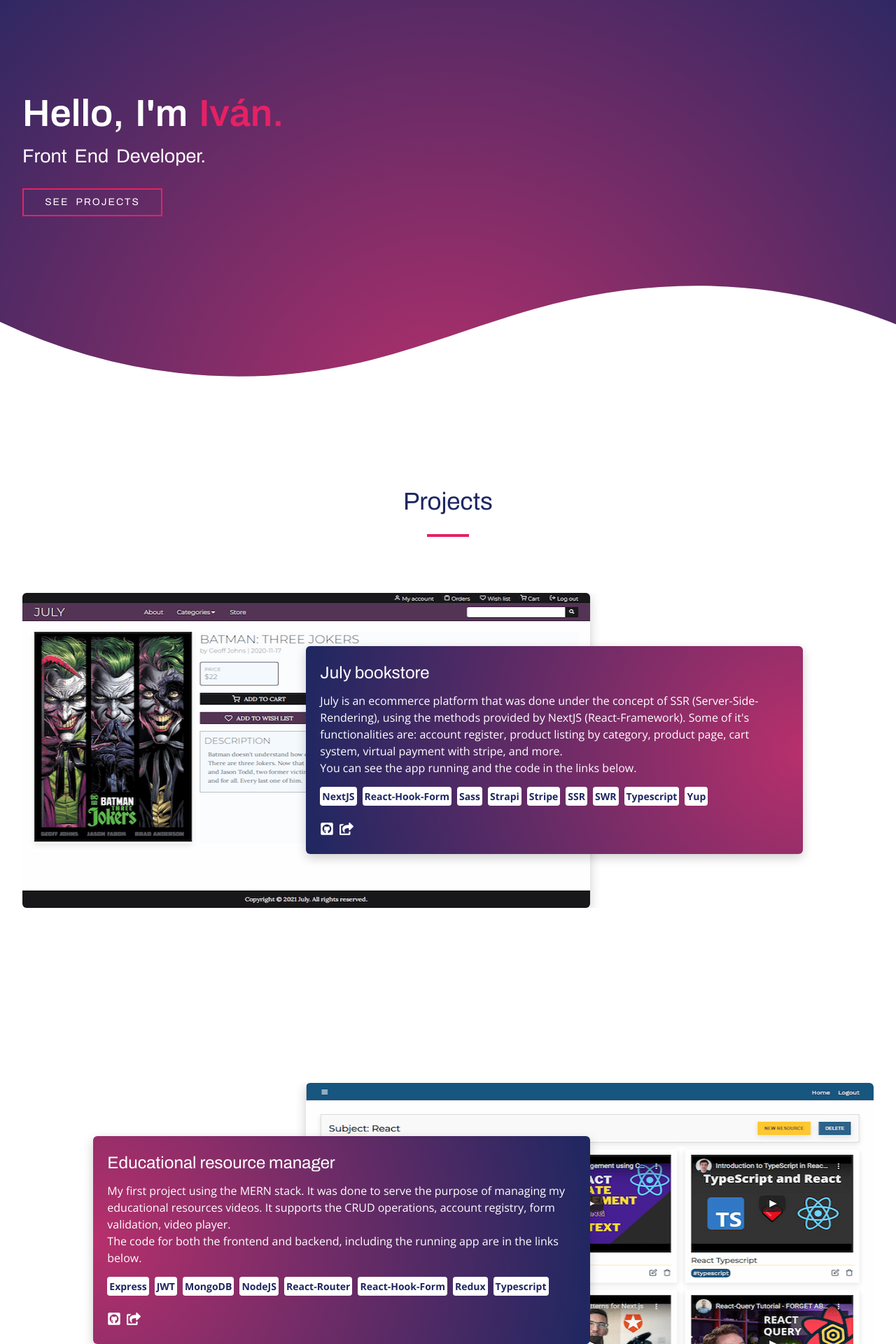
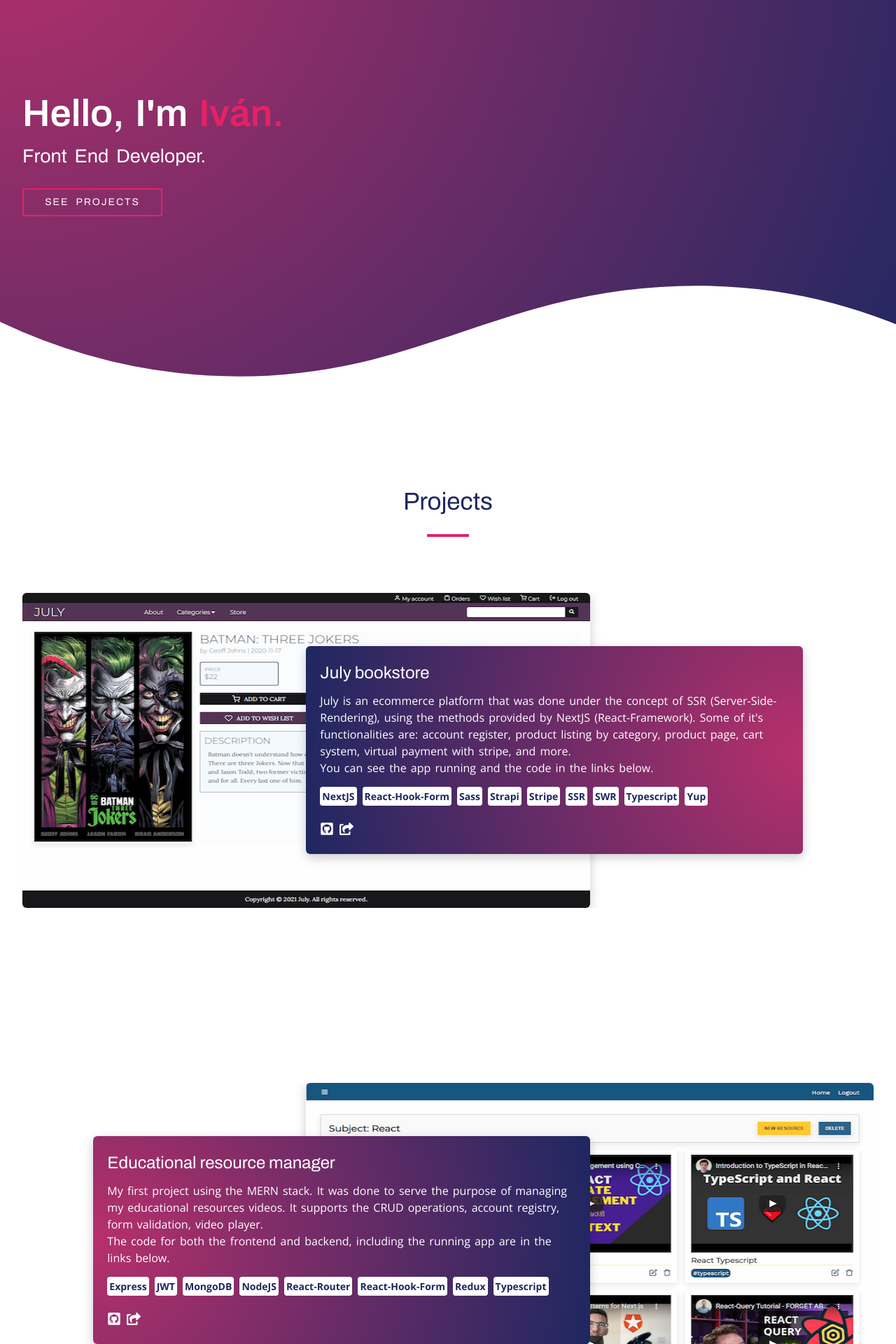
Before and after one commit to ether200/portfolio, a Next.js app: page / in a window 1280 px wide. Shown: the part 160-2080 px from the top of the page at 70% size. Built offline with nearby package versions, Linux system fonts and the light colour scheme.

Commit message:
modified scrollbar and added gradient bg mixin

```diff
--- a/components/About/About.scss
+++ b/components/About/About.scss
@@ -1,16 +1,13 @@
 .about {
   padding: 5rem 0;
-  background-image: radial-gradient(
-    circle at center top,
-    rgb(183, 48, 108),
-    rgb(30, 39, 97)
-  );
   position: relative;
   display: flex;
   flex-direction: column;
   align-items: center;
   justify-content: center;
   min-height: 100vh;
+
+  @include gradientBackground(bottom, right);
 
   &__wave {
     position: absolute;
--- a/components/Hero/Hero.scss
+++ b/components/Hero/Hero.scss
@@ -1,9 +1,10 @@
 .hero {
   height: 100vh;
   width: 100%;
-  background-image: $main-background;
   margin-top: -7rem;
   position: relative;
+
+  @include gradientBackground(top, left);
 
   &__center {
     @include centerElement;
@@ -29,7 +30,6 @@
       }
 
       h4 {
-        font-weight: 400;
         margin-bottom: 2rem;
       }
 
--- a/components/Projects/Projects.scss
+++ b/components/Projects/Projects.scss
@@ -13,7 +13,6 @@
       text-align: center;
       font-size: 3.5rem;
       color: $color-primary;
-      font-weight: 500;
 
       @include MediaQuery(335px) {
         font-size: 2.5rem;
@@ -76,17 +75,14 @@
 
       &__info {
         box-shadow: $dark-shadow;
-        background-image: radial-gradient(
-          circle at center right,
-          rgb(183, 48, 108),
-          rgb(30, 39, 97)
-        );
         grid-row: 1 / 1;
         z-index: 1;
         grid-column: 5 / 12;
         padding: 2rem;
         color: #fff;
         border-radius: 0.6rem;
+
+        @include gradientBackground(center, right);
 
         @include MediaQuery(1145px) {
           grid-column: 4 / 12;
@@ -187,11 +183,9 @@
     &__project:nth-of-type(odd) &__project__info {
       grid-column: 2 / span 7;
       grid-row: 1 / 1;
-      background-image: radial-gradient(
-        circle at center left,
-        rgb(183, 48, 108),
-        rgb(30, 39, 97)
-      );
+
+      @include gradientBackground(center, left);
+
       @include MediaQuery(1145px) {
         grid-column: 2 / span 8;
       }
--- a/package.json
+++ b/package.json
@@ -8,6 +8,8 @@
     "start": "next start"
   },
   "dependencies": {
+    "@fontsource/archivo": "^4.4.5",
+    "@fontsource/open-sans": "^4.4.5",
     "framer-motion": "^3.3.0",
     "next": "10.0.6",
     "react": "17.0.1",
--- a/pages/_app.js
+++ b/pages/_app.js
@@ -1,3 +1,7 @@
+import "@fontsource/archivo/400.css";
+import "@fontsource/archivo/600.css";
+import "@fontsource/open-sans/400.css";
+import "@fontsource/open-sans/700.css";
 import "../styles/globals.scss";
 
 function MyApp({ Component, pageProps }) {
--- a/pages/_document.js
+++ b/pages/_document.js
@@ -9,12 +9,7 @@
   render() {
     return (
       <Html>
-        <Head>
-          <link
-            href="https://fonts.googleapis.com/css?family=Archivo:400,600|Open+Sans:300,700"
-            rel="stylesheet"
-          />
-        </Head>
+        <Head></Head>
         <body>
           <Main />
           <NextScript />
--- a/styles/_mixins.scss
+++ b/styles/_mixins.scss
@@ -2,6 +2,14 @@
   @media screen and (max-width: $BP) {
     @content;
   }
+}
+
+@mixin gradientBackground($pos1, $pos2) {
+  background-image: radial-gradient(
+    circle at $pos1 $pos2,
+    rgb(183, 48, 108),
+    rgb(30, 39, 97)
+  );
 }
 
 @mixin centerElement {
--- a/styles/globals.scss
+++ b/styles/globals.scss
@@ -18,11 +18,15 @@
 body {
   height: 100%;
   font-family: $font-primary;
-  font-weight: 300;
+  font-weight: 400;
   font-size: 1.6rem;
   display: flex;
   flex-direction: column;
   line-height: 1.5;
+}
+
+p {
+  word-spacing: 2px;
 }
 
 ul {
@@ -47,5 +51,19 @@
 h5,
 h6 {
   font-family: $font-secondary;
-  font-weight: 500;
+  font-weight: 400;
 }
+
+::-webkit-scrollbar {
+  width: 10px;
+  background: #ffffff;
+}
+
+::-webkit-scrollbar-track {
+  background-color: #ffffff;
+}
+
+::-webkit-scrollbar-thumb {
+  background-color: #e52165;
+  border-radius: 10px;
+}
--- a/styles/variables.scss
+++ b/styles/variables.scss
@@ -1,64 +1,6 @@
 $color-primary: #1e2761;
 $color-secondary: #b7306c;
-// $color-terciary: #be1558;
 $color-terciary: #e52165;
-
-$main-background: radial-gradient(
-  circle at center bottom,
-  rgb(183, 48, 108),
-  rgb(30, 39, 97)
-);
-
-// $main-background: radial-gradient(
-//     circle at 82% 63%,
-//     rgba(183, 183, 183, 0.09) 0%,
-//     rgba(183, 183, 183, 0.09) 84%,
-//     transparent 84%,
-//     transparent 100%
-//   ),
-//   radial-gradient(
-//     circle at 88% 98%,
-//     rgba(232, 232, 232, 0.07) 0%,
-//     rgba(232, 232, 232, 0.07) 15%,
-//     transparent 15%,
-//     transparent 100%
-//   ),
-//   radial-gradient(
-//     circle at 77% 83%,
-//     rgba(252, 252, 252, 0.05) 0%,
-//     rgba(252, 252, 252, 0.05) 5%,
-//     transparent 5%,
-//     transparent 100%
-//   ),
-//   radial-gradient(
-//     circle at 64% 0%,
-//     rgba(140, 140, 140, 0.05) 0%,
-//     rgba(140, 140, 140, 0.05) 54%,
-//     transparent 54%,
-//     transparent 100%
-//   ),
-//   radial-gradient(
-//     circle at 57% 86%,
-//     rgba(241, 241, 241, 0.07) 0%,
-//     rgba(241, 241, 241, 0.07) 80%,
-//     transparent 80%,
-//     transparent 100%
-//   ),
-//   radial-gradient(
-//     circle at 17% 93%,
-//     rgba(68, 68, 68, 0.05) 0%,
-//     rgba(68, 68, 68, 0.05) 82%,
-//     transparent 82%,
-//     transparent 100%
-//   ),
-//   radial-gradient(
-//     circle at 85% 70%,
-//     rgba(10, 10, 10, 0.02) 0%,
-//     rgba(10, 10, 10, 0.02) 13%,
-//     transparent 13%,
-//     transparent 100%
-//   ),
-//   linear-gradient(180deg, rgb(30, 39, 97), rgb(183, 48, 108));
 
 $light-shadow: 0 5px 15px rgba(0, 0, 0, 0.1);
 $dark-shadow: 0 5px 15px rgba(0, 0, 0, 0.2);
```
Also changed, not shown: 1 other file (tests, documents, lock files or other folders).
